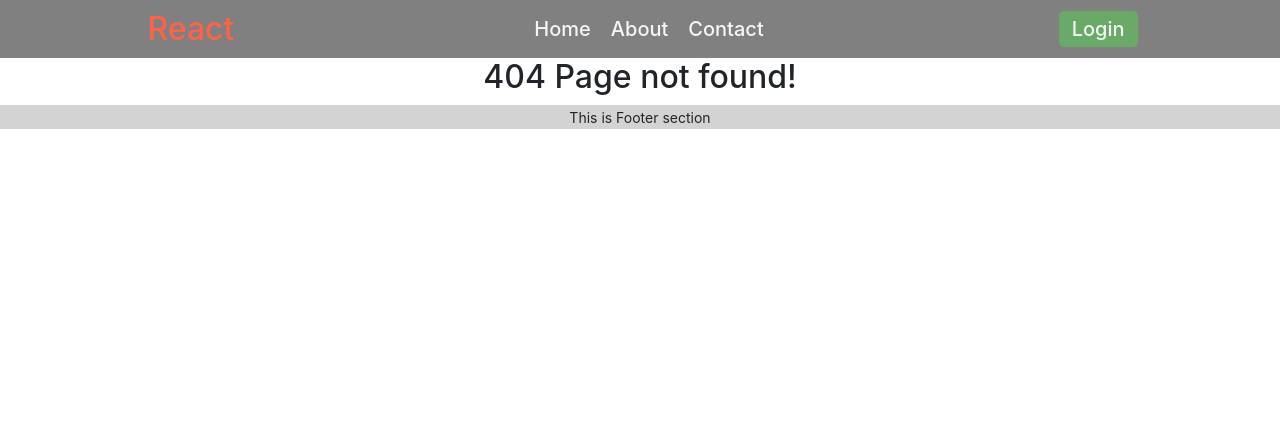
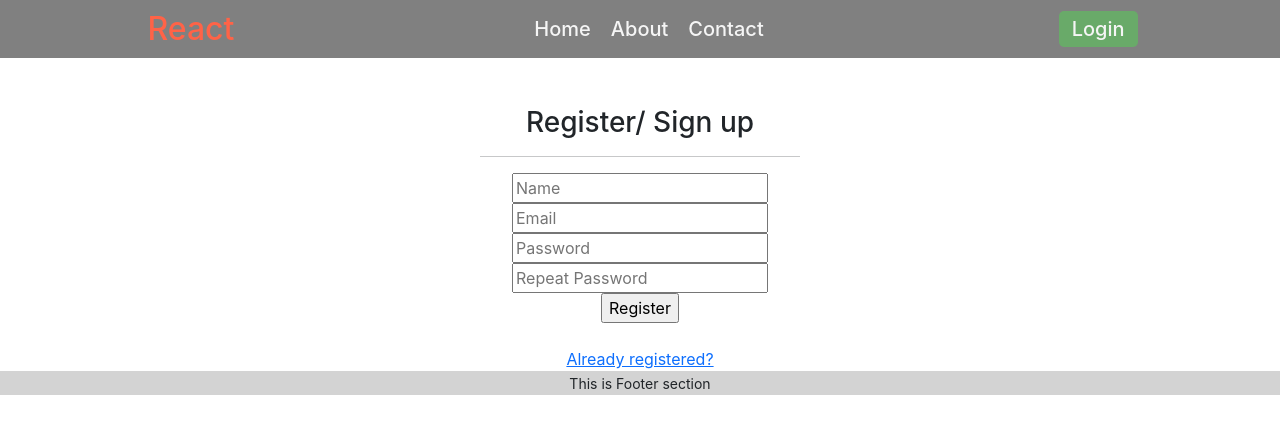
Before and after one commit to Sharif-00112/react-router-firebase-authentication, a React (Create React App) app: page /register in a window 1280 px wide. Before the commit this address had no page. Shown: the top 434 px of the page. Built offline with nearby package versions, Linux system fonts and the light colour scheme.

Commit message:
login structure

```diff
--- a/src/App.js
+++ b/src/App.js
@@ -8,6 +8,7 @@ import Footer from '../src/components/Footer/Footer';
 import About from '../src/components/About/About';
 import Contact from '../src/components/Contact/Contact';
 import Login from '../src/components/Login/Login';
+import Register from './components/Register/Register';
 
 
 function App() {
@@ -21,6 +22,7 @@ function App() {
           <Route exact path = '/about' element = {<About></About>}> </Route>
           <Route exact path = '/contact' element = {<Contact></Contact>}> </Route>
           <Route exact path = '/login' element = {<Login></Login>}> </Route>
+          <Route exact path = '/register' element = {<Register></Register>}> </Route>
           <Route exact path = '*' element = {<NotFound></NotFound>}> </Route>
         </Routes>
         <Footer></Footer>
--- a/src/components/Login/Login.js
+++ b/src/components/Login/Login.js
@@ -1,9 +1,21 @@
 import React from 'react';
+import { Link } from 'react-router-dom';
 
 const Login = () => {
     return (
         <div>
-            <h3 className='pt-5'>Login-Registration Coming Soon...</h3> <hr className='w-25 mx-auto'/>
+            <h3 className='pt-5'>Login here</h3>
+            <hr className='w-25 mx-auto'/>
+
+            <form action="">
+                <input type="email" placeholder='Email'/>
+                <br />
+                <input type="password" placeholder='Password'/>
+                <br />
+                <input type="submit" value='Login'/>
+            </form>
+            <br />
+            <Link to="/register">New User?</Link>
         </div>
     );
 };
--- /dev/null
+++ b/src/components/Register/Register.js
@@ -0,0 +1,26 @@
+import React from 'react';
+import { Link } from 'react-router-dom';
+
+const Register = () => {
+    return (
+        <div>
+            <h3 className='pt-5'>Register/ Sign up</h3> <hr className='w-25 mx-auto'/>
+
+            <form action="">
+                <input type="text" placeholder='Name'/>
+                <br />
+                <input type="email" placeholder='Email'/>
+                <br />
+                <input type="password" placeholder='Password'/>
+                <br />
+                <input type="password" placeholder='Repeat Password'/>
+                <br />
+                <input type="submit" value='Register'/>
+            </form>
+            <br />
+            <Link to="/login">Already registered?</Link>
+        </div>
+    );
+};
+
+export default Register;
```
Also changed, not shown: src/Firebase/firebase.config.js (+7 -8 lines).
